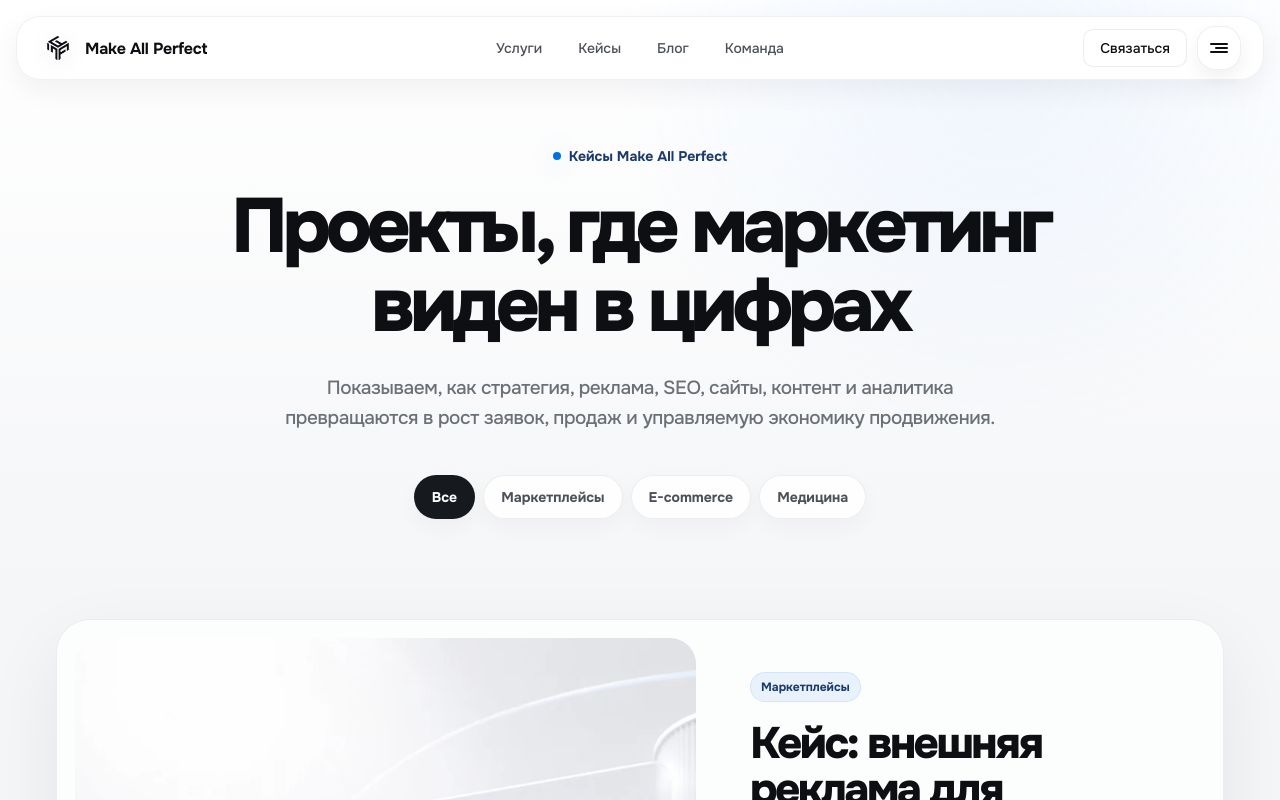
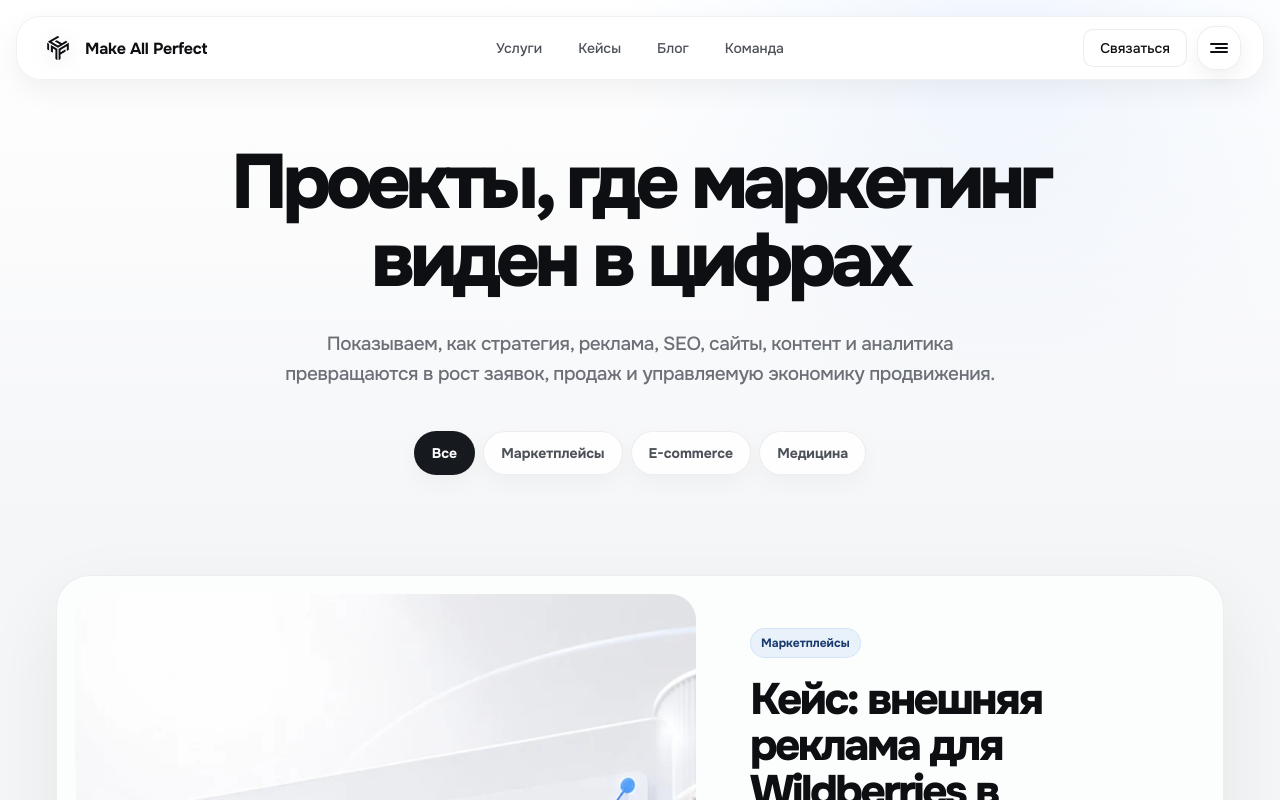
Before and after one commit to makeallperfectcompany/map2, a Next.js app: page /cases in a window 1280 px wide. Shown: the top 800 px of the page. Built offline with nearby package versions, Linux system fonts and the light colour scheme.

Commit message:
fix: remove eyebrow text from blog and cases index pages, clean up dead CSS

```diff
--- a/src/components/sections/BlogIndexSection.tsx
+++ b/src/components/sections/BlogIndexSection.tsx
@@ -29,7 +29,6 @@ export default function BlogIndexSection() {
     <main className={styles.blogPage}>
       <section className={styles.hero} aria-labelledby="blog-title">
         <div className={styles.container}>
-          <div className={styles.eyebrow}>Блог Make All Perfect</div>
           <h1 id="blog-title">Статьи о маркетинге, который работает на рост</h1>
           <p>
             Практика, аналитика и разборы по рекламе, SEO, маркетплейсам, контенту,
--- a/src/components/sections/CasesIndexSection.module.css
+++ b/src/components/sections/CasesIndexSection.module.css
@@ -17,23 +17,7 @@
     linear-gradient(180deg, #ffffff 0%, #f5f6f8 100%);
 }
 
-.eyebrow {
-  display: inline-flex;
-  align-items: center;
-  gap: 8px;
-  margin-bottom: 24px;
-  color: #1a3a6e;
-  font: 700 14px/1.2 Onest, Inter, system-ui, sans-serif;
-}
 
-.eyebrow::before {
-  content: "";
-  width: 8px;
-  height: 8px;
-  border-radius: 50%;
-  background: #0071e3;
-  box-shadow: 0 0 24px rgba(0, 113, 227, 0.28);
-}
 
 .hero h1 {
   max-width: 940px;
--- a/src/components/sections/CasesIndexSection.tsx
+++ b/src/components/sections/CasesIndexSection.tsx
@@ -19,7 +19,6 @@ export default function CasesIndexSection() {
     <main className={styles.casesPage}>
       <section className={styles.hero} aria-labelledby="cases-title">
         <div className={styles.container}>
-          <div className={styles.eyebrow}>Кейсы Make All Perfect</div>
           <h1 id="cases-title">Проекты, где маркетинг виден в цифрах</h1>
           <p>
             Показываем, как стратегия, реклама, SEO, сайты, контент и аналитика превращаются
```
Also changed, not shown: src/components/sections/BlogIndexSection.module.css.
